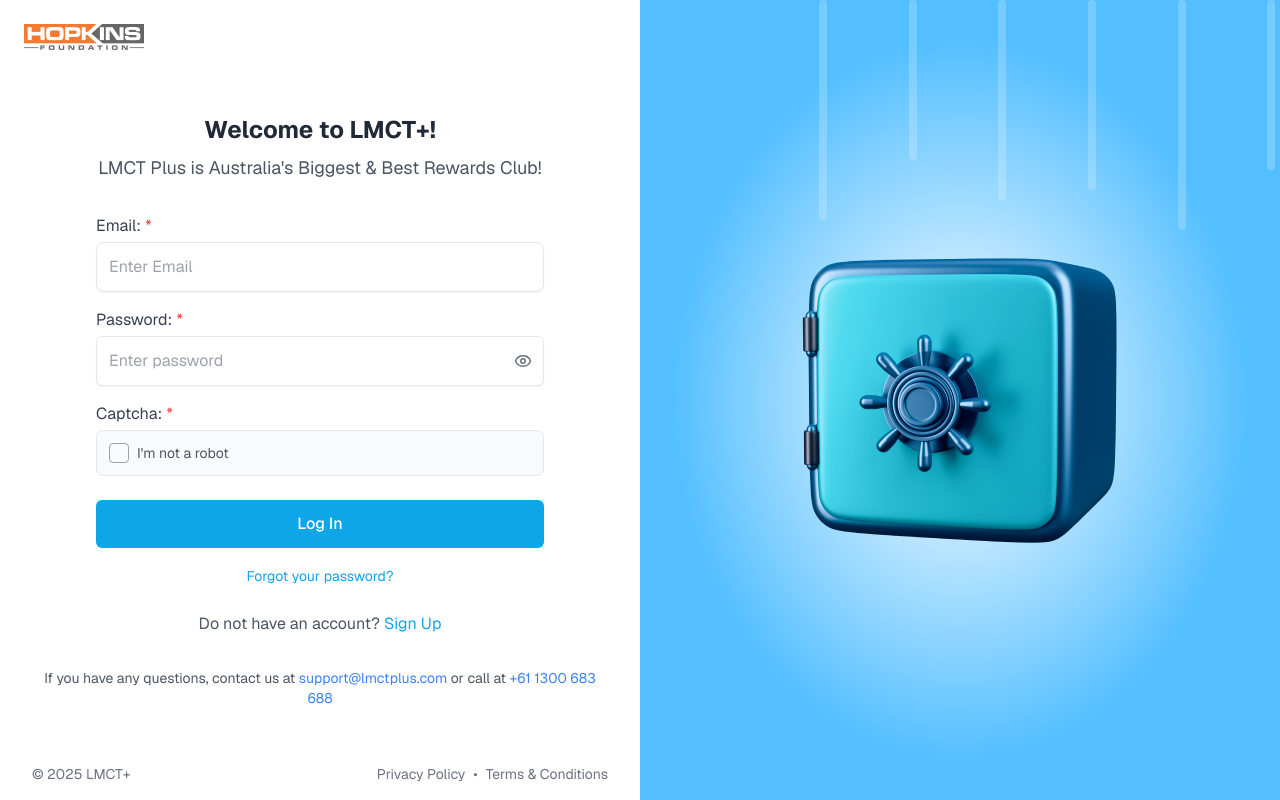
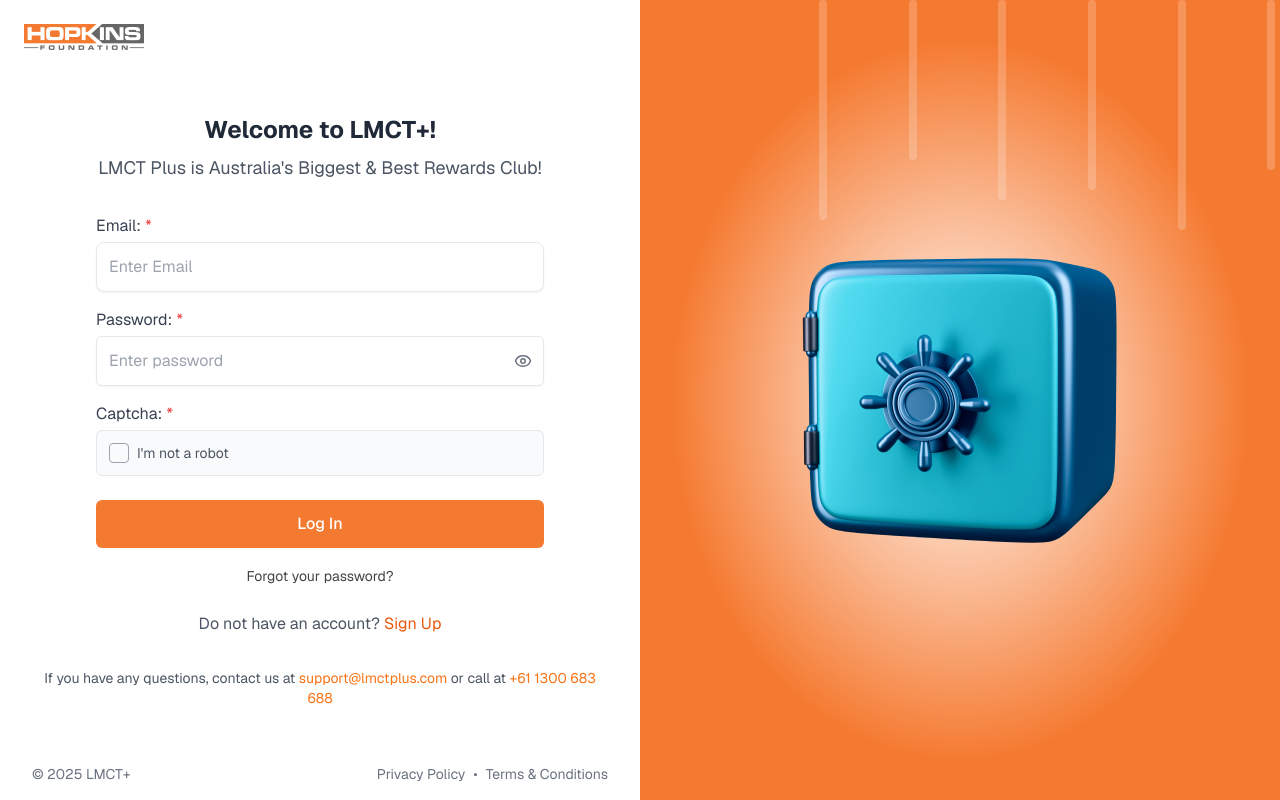
Before and after one commit to rioanggoro/lmtc_FE, a Next.js app: page /login in a window 1280 px wide. Built offline with nearby package versions, Linux system fonts and the light colour scheme.

Commit message:
fix:change orange login

```diff
--- a/src/app/components/footer-auth.tsx
+++ b/src/app/components/footer-auth.tsx
@@ -3,13 +3,13 @@
     <div className="login__question mt-8 text-center text-sm text-gray-600">
       If you have any questions, contact us at{" "}
       <a
-        className="login__email text-blue-500"
+        className="login__email text-orange-500"
         href="mailto:support@lmctplus.com"
       >
         support@lmctplus.com
       </a>{" "}
       or call at{" "}
-      <a className="login__phone text-blue-500" href="tel:+61 1300 683 688">
+      <a className="login__phone text-orange-500" href="tel:+61 1300 683 688">
         +61 1300 683 688
       </a>
     </div>
--- a/src/app/components/login-box.tsx
+++ b/src/app/components/login-box.tsx
@@ -5,7 +5,7 @@
 
 export default function LoginBox() {
   return (
-    <div className="login__box login__box--image relative hidden overflow-hidden bg-[radial-gradient(50%_50%_at_50%_50%,_#fff_0%,_#54bfff_90%)] md:block md:w-1/2">
+    <div className="login__box login__box--image relative hidden overflow-hidden bg-[radial-gradient(50%_50%_at_50%_50%,_#fff_0%,_#f57a31_90%)] md:block md:w-1/2">
       <div className="absolute inset-0">
         <span className="line-animation"></span>
         <span className="line-animation"></span>
--- a/src/app/components/login-form.tsx
+++ b/src/app/components/login-form.tsx
@@ -77,7 +77,7 @@
 
       <button
         type="submit"
-        className="w-full rounded-md bg-sky-500 px-4 py-3 font-medium text-white transition-colors duration-300 hover:bg-sky-600"
+        className="bg-primary-color w-full rounded-md px-4 py-3 font-medium text-white transition-colors duration-300 hover:bg-orange-600"
       >
         Log In
       </button>
@@ -85,7 +85,7 @@
       <div className="mt-4 text-center">
         <Link
           href="/forgot-password"
-          className="text-sm text-sky-500 hover:text-sky-600"
+          className="text-secondary-color text-sm hover:text-orange-800"
         >
           Forgot your password?
         </Link>
@@ -93,7 +93,7 @@
 
       <div className="mt-6 text-center text-gray-600">
         Do not have an account?{" "}
-        <Link href="/signup" className="text-sky-500 hover:text-sky-600">
+        <Link href="/signup" className="text-orange-600 hover:text-orange-800">
           Sign Up
         </Link>
       </div>
--- a/src/app/page.tsx
+++ b/src/app/page.tsx
@@ -5,7 +5,7 @@
     <main>
       <nav>
         <Link href="/">Home</Link> | <Link href="/login">Login</Link> |{" "}
-        <Link href="/user/register">Register</Link>
+        <Link href="/register">Register</Link>
       </nav>
       <h1>Welcome to My App</h1>
     </main>
--- a/tailwind.config.ts
+++ b/tailwind.config.ts
@@ -8,6 +8,10 @@
       fontFamily: {
         sans: ["var(--font-geist-sans)", ...fontFamily.sans],
       },
+      colors: {
+        "primary-color": "#f57a31",
+        "secondary-color": "#464343",
+      },
     },
   },
   plugins: [],
```
